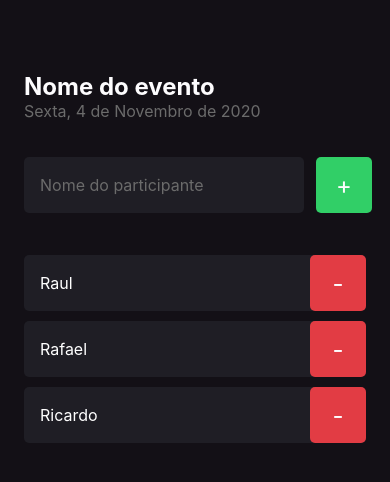
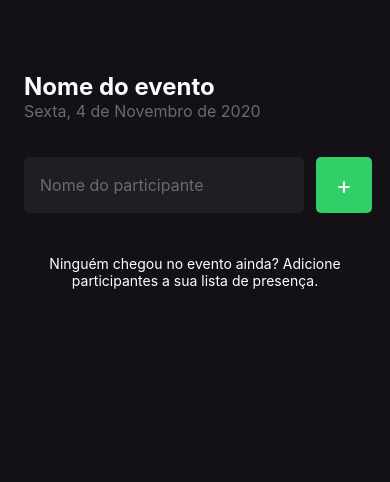
Before and after one commit to Ramonprog/imhere-rn-expo-ts, a React Native app: screen / in a window 390 px wide. Shown: the top 482 px of the page. Built offline with nearby package versions, Linux system fonts and the light colour scheme.

Commit message:
feat: adicionando e removendo participantes

```diff
--- a/src/screens/Home/index.tsx
+++ b/src/screens/Home/index.tsx
@@ -1,22 +1,31 @@
 import { Text, View, TextInput, TouchableOpacity, ScrollView, FlatList, Alert } from 'react-native';
 import { styles } from './styles'
 import { Participant } from '../../components/Participant';
+import { useState } from 'react';
 
 export function Home() {
-    const participants = ['Raul', 'Rafael', 'Ricardo']
+    const [participants, setParticipants] = useState<string[]>([])
+    const [participantName, setParticipantName] = useState<string>('')
+
+
     function handleParticipantAdd() {
-        const participantAlreadyExists = participants.includes('Raul')
+        const participantAlreadyExists = participants.includes(participantName)
         if (participantAlreadyExists) {
             return Alert.alert('Participante Existe', "Já existe um participante na lista com esse nome")
         }
 
+        setParticipants(prev => [...prev, participantName])
+        setParticipantName('')
     }
 
     function onRemove(name: string) {
         Alert.alert('Remover', `Deseja remover o participante ${name}?`, [
             {
                 text: 'Sim',
-                onPress: () => console.log(`Você removeu ${name}`)
+                onPress: () => {
+                    const participantRemoved = participants.filter(participant => participant !== name)
+                    setParticipants(participantRemoved)
+                }
             },
             {
                 text: 'Não',
@@ -35,6 +44,8 @@ export function Home() {
                     style={styles.input}
                     placeholder='Nome do participante'
                     placeholderTextColor='#6b6b6b'
+                    value={participantName}
+                    onChangeText={(event) => setParticipantName(event)}
                 />
 
                 <TouchableOpacity style={styles.button} onPress={handleParticipantAdd}>
```
